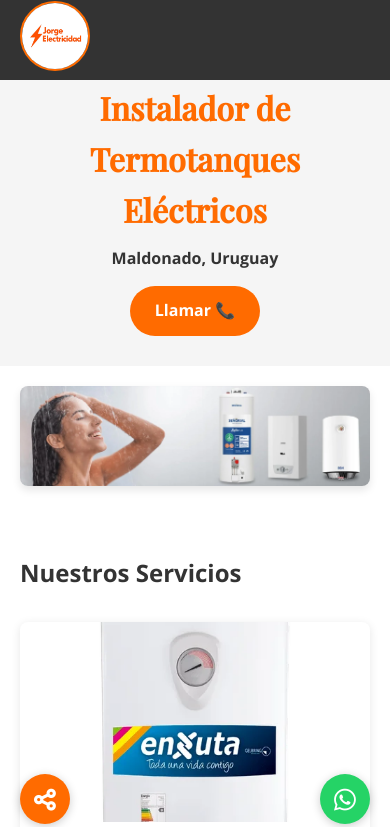
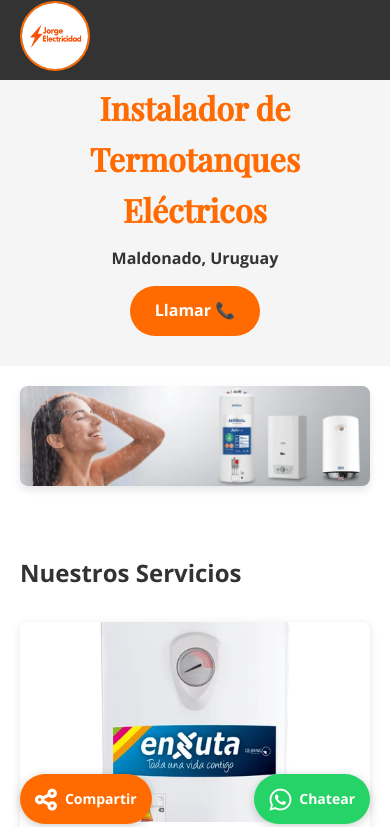
Before and after one commit to octubree/calefonesMaldo, a plain HTML site: page index.html in a window 390 px wide. Shown: the top 827 px of the page. Drawn offline with nearby package versions, Linux system fonts and the light colour scheme.

Commit message:
modifique texto de boton whatsapp y compartir que no aparecia en mobiles

```diff
--- a/css/styles.css
+++ b/css/styles.css
@@ -332,3 +332,15 @@ footer {
       display: none;
   }
 }
+/* Ajustes para el botón de WhatsApp */
+/* Mostrar texto en móviles - Agregar al final del archivo */
+@media (max-width: 767px) {
+  .whatsapp-float, .share-float {
+      width: auto !important;
+      padding: 0 15px !important;
+  }
+  .button-text {
+      display: inline !important;
+      font-size: 14px;
+  }
+}
```
